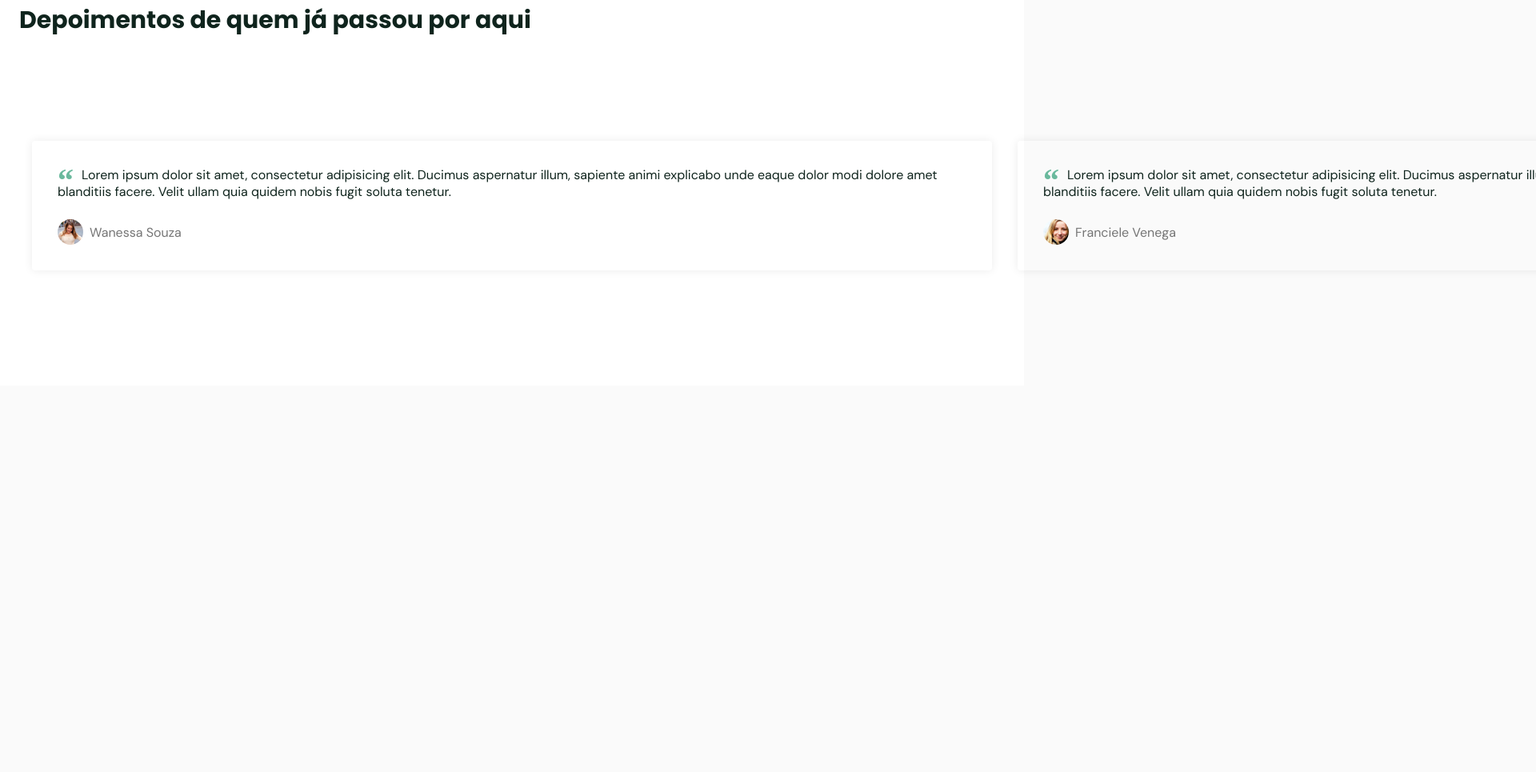
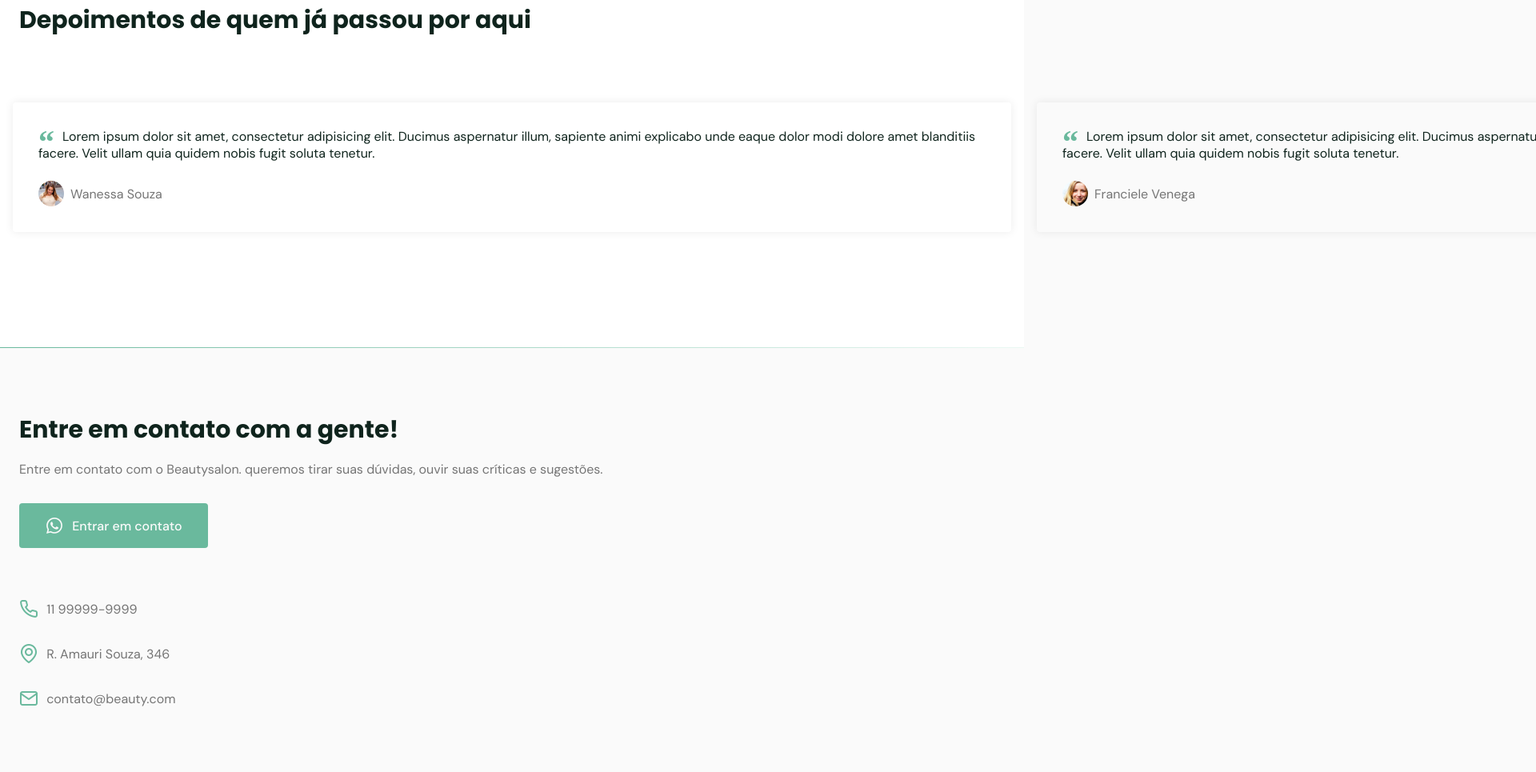
Before and after one commit to sarapansarini/beautysalon, a plain HTML site: page index.html in a window 1280 px wide. Shown: the part 4139-5104 px from the top of the page at 80% size, 1920 px wide, since content can reach past the window. Before the commit the page ends 4621 px from the top, so only its background shows below. Drawn offline with nearby package versions, Linux system fonts and the light colour scheme; files whose address does not match are found by name.

Commit message:
final aula 3

```diff
--- a/index.html
+++ b/index.html
@@ -223,12 +223,43 @@
         </div>
       </section>
 
+      <div class="divider-2"></div>
+
       <!-- CONTACT -->
+
+      <section class="section" id="contact">
+        <div class="container grid">
+          <div class="text">
+            <h2 class="title">Entre em contato com a gente!</h2>
+            <p>
+              Entre em contato com o Beautysalon. queremos tirar suas dúvidas,
+              ouvir suas críticas e sugestões.
+            </p>
+            <a
+              href="https://api.whatsapp.com/send?phone=+5511999999999&text=Oi! Gostaria de agendar um horário"
+              class="button"
+              target="_blank"
+              ><i class="icon-whatsapp"></i>Entrar em contato</a
+            >
+          </div>
+
+          <div id="links">
+            <ul class="grid">
+              <li><i class="icon-phone"></i>11 99999-9999</li>
+              <li><i class="icon-map-pin"></i>R. Amauri Souza, 346</li>
+              <li><i class="icon-mail"></i>contato@beauty.com</li>
+            </ul>
+          </div>
+        </div>
+      </section>
     </main>
 
     <!-- swiper -->
     <script src="https://unpkg.com/swiper/swiper-bundle.min.js"></script>
 
+    <!-- scroll reveal -->
+    <script src="https://unpkg.com/scrollreveal"></script>
+
     <!-- scripts.js -->
     <script src="scripts.js"></script>
   </body>
--- a/scripts.js
+++ b/scripts.js
@@ -43,3 +43,24 @@ const swiper = new Swiper(".swiper-container", {
   mousewheel: true,
   keyboard: true,
 });
+
+// ScrollReveal: Mostrar elementos quando der scroll na página
+
+const scrollReveal = ScrollReveal({
+  origin: "top",
+  distance: "30px",
+  duration: 700,
+  reset: true,
+});
+
+scrollReveal.reveal(
+  `
+#home .image, #home .text,
+#about .image, #about .text,
+#services header, #services .card,
+#testimonials header, #testimonials .testimonials,
+#contact .text, #contact .links
+`,
+
+  { interval: 100 }
+);
--- a/style.css
+++ b/style.css
@@ -210,7 +210,7 @@ nav .menu ul {
   display: none;
 }
 
-/* Mostrar MENU */
+/* ------ SHOW MENU ------ */
 
 nav.show .menu {
   opacity: 1;
@@ -237,7 +237,7 @@ nav.show ul.grid {
   gap: 4rem;
 }
 
-/* ------ Toggle menu ------ */
+/* ------ TOGGLE MENU ------ */
 
 .toggle {
   color: var(--base-color);
@@ -383,6 +383,17 @@ nav.show div.icon-close {
   background: white;
 }
 
+#testimonials .container {
+  margin-left: 0;
+  margin-right: 0;
+}
+
+#testimonials header {
+  margin-left: 1.5rem;
+  margin-right: 1.5rem;
+  margin-bottom: 0;
+}
+
 #testimonials blockquote {
   padding: 2rem;
   box-shadow: 0px 0px 12px rgba(0, 0, 0, 0.08);
@@ -426,6 +437,40 @@ nav.show div.icon-close {
   padding: 4rem 1rem;
 }
 
+.swiper-pagination-bullet {
+  width: 0.75rem;
+  height: 00.75rem;
+}
+
 .swiper-pagination-bullet-active {
   background: var(--base-color);
 }
+
+/* ------ CONTACT ------ */
+
+#contact .grid {
+  gap: 4rem;
+}
+
+#contact .text p {
+  margin-bottom: 2rem;
+}
+
+#contact .button i,
+#contact ul li i {
+  font-size: 1.5rem;
+  margin-right: 0.635rem;
+}
+
+#contact ul.grid {
+  gap: 2rem;
+}
+
+#contact ul li {
+  display: flex;
+  align-items: center;
+}
+
+#contact ul li i {
+  color: var(--base-color);
+}
```
